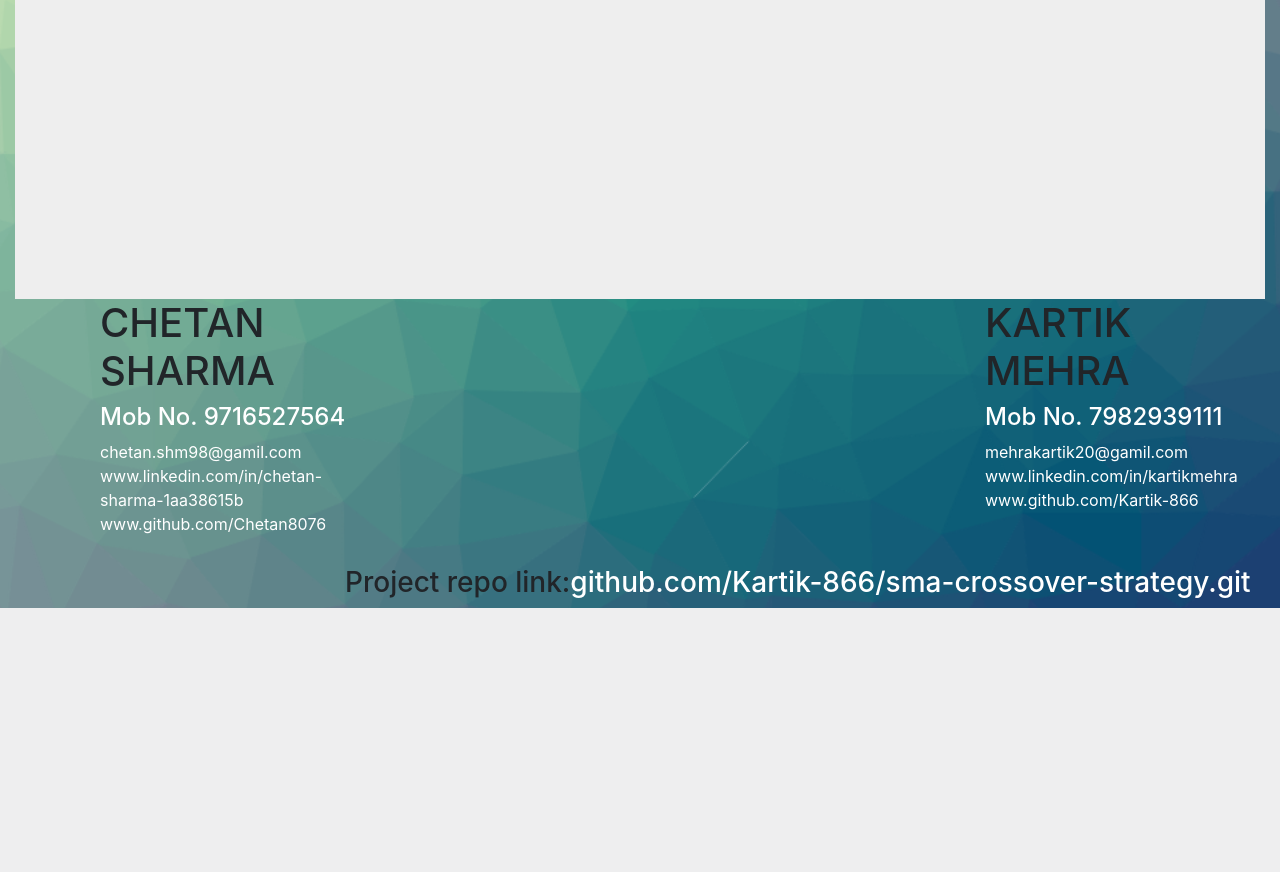
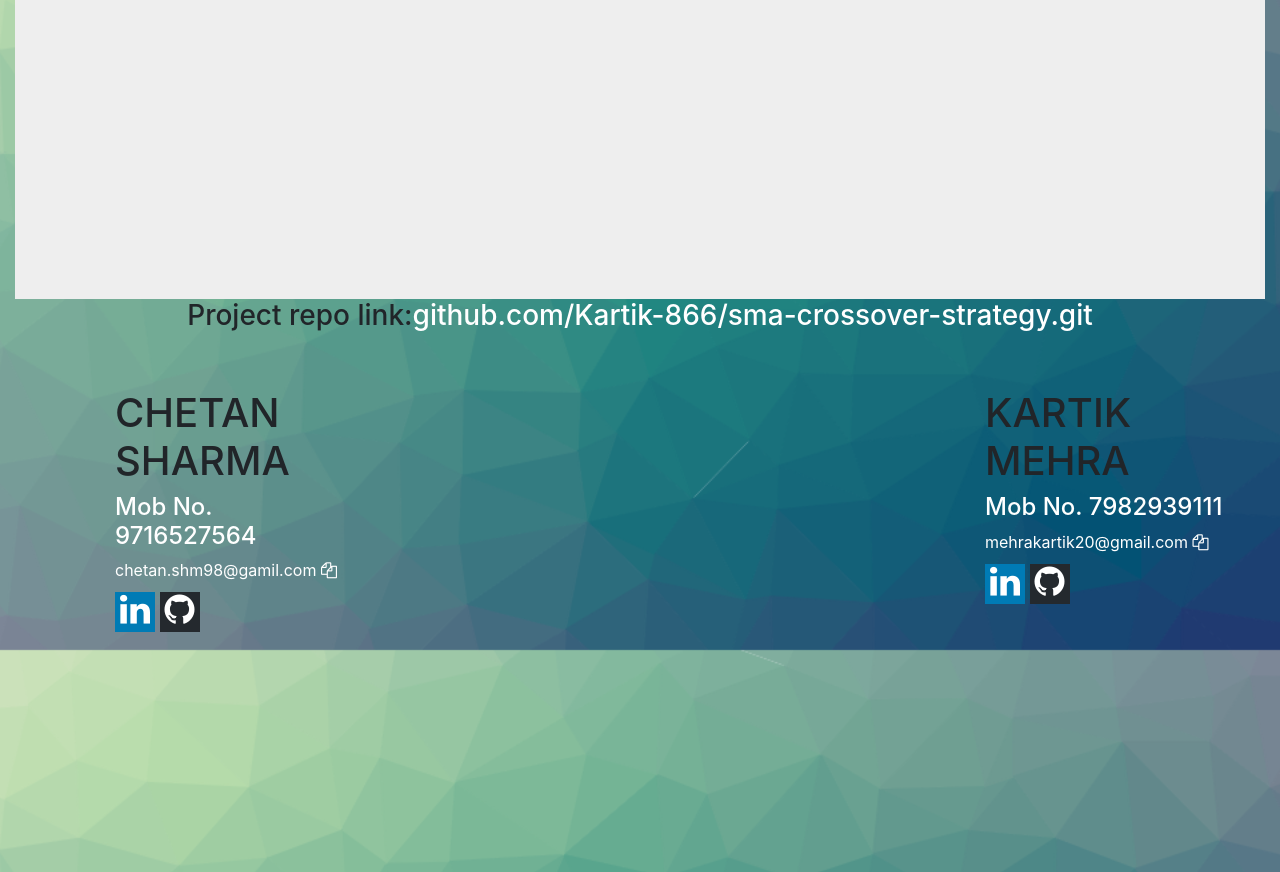
Before and after one commit to mehrakartik/sma-crossover-strategy, a Django app: template templates/Chart.html in a window 1280 px wide. Shown: the part 950-1822 px from the top of the page. Before the commit the page ends 1558 px from the top, so only its background shows below. Run offline with Django 3.2, Linux system fonts and the light colour scheme; the template is opened without the code that fills it, so the values that code supplies are empty; some libraries are stand-ins or nearby versions.

Commit message:
aboutus with email copy button updated

```diff
--- a/templates/Chart.html
+++ b/templates/Chart.html
@@ -9,10 +9,12 @@
 
   <!-- Bootstrap CSS -->
   <link rel="stylesheet" href="https://stackpath.bootstrapcdn.com/bootstrap/4.3.1/css/bootstrap.min.css" integrity="sha384-ggOyR0iXCbMQv3Xipma34MD+dH/1fQ784/j6cY/iJTQUOhcWr7x9JvoRxT2MZw1T" crossorigin="anonymous">
+  <!-- social media buttons css -->
+  <link rel="stylesheet" href="https://cdnjs.cloudflare.com/ajax/libs/font-awesome/4.7.0/css/font-awesome.min.css">
   <link rel="stylesheet" type="text/css" href="{% static 'stylesheet.css' %}">
   <title>Chart</title>
 </head>
-<body style="background: url('{%static 'bgR.png'%}') no-repeat center center fixed; -webkit-background-size: cover;-moz-background-size: cover;-o-background-size: cover;background-size: cover;"
+<body style="background: url('{%static 'bgR.png'%}') no-repeat center center fixed; -webkit-background-size: cover;-moz-background-size: cover;-o-background-size: cover;background-size: cover; height: 2000px"
 >
 
 <!-- the navigation bar section -->
@@ -29,7 +31,7 @@
         <a class="nav-link" href="/home" data-toggle="tooltip" data-placement="top" title="You will go directly to the home">Home <span class="sr-only">(current)</span></a>
       </li>
       <li class="nav-item">
-        <a class="nav-link" href="#bottom" data-toggle="tooltip" data-placement="top" title="All information about the creaters is here!">About us</a>
+        <a class="nav-link" href="#aboutus" data-toggle="tooltip" data-placement="top" title="All information about the creaters is here!">About us</a>
       </li>
 
     </ul>
@@ -95,7 +97,7 @@
 
 <br><br><br>
 
-<div style="margin-top: 30px;" class="container">
+<div style="padding-top: 30px;" class="container">
   <ul class="nav nav-tabs" >
     <li class="nav-item">
      <form class="form-inline" action="/compare" method="get">
@@ -161,28 +163,48 @@
 </div>
 
 
-  <div class="row" id ="bottom" style="margin-top: 200px;" >
+  <center style="margin-top: 500px;bottom: 0px;">
+  <h3 >Project repo link:<a href="https://github.com/Kartik-866/sma-crossover-strategy.git" style="color: white;">github.com/Kartik-866/sma-crossover-strategy.git</a></h3>
+</center>
+
+
+
+
+<!-- <br><br><br><br><br><br><br><br><br><br><br><br><br><br> -->
+<br><br>
+<div class="container-fluid" style="margin-bottom: 100px;">
+  <div class="row" id ="aboutus" style=";bottom: 0px;">
     <div class="col" style="float: left;margin-left: 100px;">
-      <h1 >CHETAN SHARMA</h1>
+      <h1  >CHETAN SHARMA</h1>
       <h4 style="color:white;">Mob No. 9716527564</h4>
+      <input type="text"  id="myInput" name="chetan.shm98@gamil.com" value ="chetan.shm98@gamil.com" style="display: none;">
 
-      <a  style="color : white;"> chetan.shm98@gamil.com</a>
-      <a href="https://www.linkedin.com/in/chetan-sharma-1aa38615b" style="color: white;"> www.linkedin.com/in/chetan-sharma-1aa38615b </a>
-      <a href="https://www.github.com/Chetan8076" style="color: white;">www.github.com/Chetan8076</a>
+      <a  style="color : white;font: 30px;"> chetan.shm98@gamil.com</a>
+      <button class="fa fa-copy" onclick="myFunction()" style="background: transparent;border:0;padding: 0;color: white;"></button>
+      <div style="display: block;">
+      <a href="https://www.linkedin.com/in/chetan-sharma-1aa38615b" class="fa fa-linkedin" style="background: #007bb5;color: white;width: 40px;height:40px;font-size: 35px;text-align: center;vertical-align: center; text-decoration: none;"></a>
+      <a href="https://www.github.com/Chetan8076" class="fa fa-github" style="margin-top: 10px;background: #24292E;color: white;width: 40px;height:40px;font-size: 35px;text-align: center;vertical-align: center; text-decoration: none; "></a>
+    </div>
 
     </div>
-    <div class="col" style="margin-left: 600px;margin-right: 40px;float: right;position: right;">
+
+    <div class="col" style="margin-left: 600px;margin-right: 40px;float: right;">
       <h1 >KARTIK MEHRA</h1>
       <h4 style="color:white;">Mob No. 7982939111</h4>
-      <a href="mehrakartik20@gmail.com" style="color : white;">mehrakartik20@gamil.com</a>
-      <a href="https://www.linkedin.com/in/kartikmehra" style="color: white;"> www.linkedin.com/in/kartikmehra </a>
-      <a href="https://www.github.com/Kartik-866" style="color: white;">www.github.com/Kartik-866</a>
+      <input type="text"  id="myInput1" name="mehrakartik20@gmail.com" value ="mehrakartik20@gmail.com" style="display: none;">
+      <a  style="color : white;font: 30px;"> mehrakartik20@gmail.com</a>
+      <button class="fa fa-copy" onclick="myFunction1()" style="background: transparent;border:0;padding: 0;color: white;"></button>
+      <div style="display: block;">
+      <a href="https://www.linkedin.com/in/kartikmehra" class="fa fa-linkedin" style="background: #007bb5;color: white;width: 40px;height:40px;font-size: 35px;text-align: center;vertical-align: center; text-decoration: none;"></a>
+      <a href="https://www.github.com/Kartik-866" class="fa fa-github" style="margin-top: 10px;background: #24292E;color: white;width: 40px;height:40px;font-size: 35px;text-align: center;vertical-align: center; text-decoration: none; "></a>
+    </div>
+
+
     </div>
 
   </div>
-  <div class="container-fluid">
-  <h3 style="margin-left: 330px;margin-top: 30px;">Project repo link:<a href="https://github.com/Kartik-866/sma-crossover-strategy.git" style="color: white;">github.com/Kartik-866/sma-crossover-strategy.git</a></h3>
 </div>
+
 
 
 <!-- Optional JavaScript -->
@@ -191,6 +213,33 @@
 <script src="https://cdnjs.cloudflare.com/ajax/libs/popper.js/1.14.7/umd/popper.min.js" integrity="sha384-UO2eT0CpHqdSJQ6hJty5KVphtPhzWj9WO1clHTMGa3JDZwrnQq4sF86dIHNDz0W1" crossorigin="anonymous"></script>
 <script src="https://stackpath.bootstrapcdn.com/bootstrap/4.3.1/js/bootstrap.min.js" integrity="sha384-JjSmVgyd0p3pXB1rRibZUAYoIIy6OrQ6VrjIEaFf/nJGzIxFDsf4x0xIM+B07jRM" crossorigin="anonymous"></script>
 
+<script type="text/javascript">
+
+  function myFunction() {
+  /* Get the text field */
+  var copyText = document.getElementById("myInput");
+  /* Select the text field */
+  copyText.select();
+  copyText.setSelectionRange(0, 99999); /*For mobile devices*/
+  /* Copy the text inside the text field */
+  document.execCommand("copy");
+  /* Alert the copied text */
+  alert("Copied the text: " + copyText.value);
+}
+
+function myFunction1() {
+  /* Get the text field */
+  var copyText = document.getElementById("myInput1");
+  /* Select the text field */
+  copyText.select();
+  copyText.setSelectionRange(0, 99999); /*For mobile devices*/
+  /* Copy the text inside the text field */
+  document.execCommand("copy");
+  /* Alert the copied text */
+  alert("Copied the text: " + copyText.value);
+}
+</script>
+
 
 </body>
 
```
